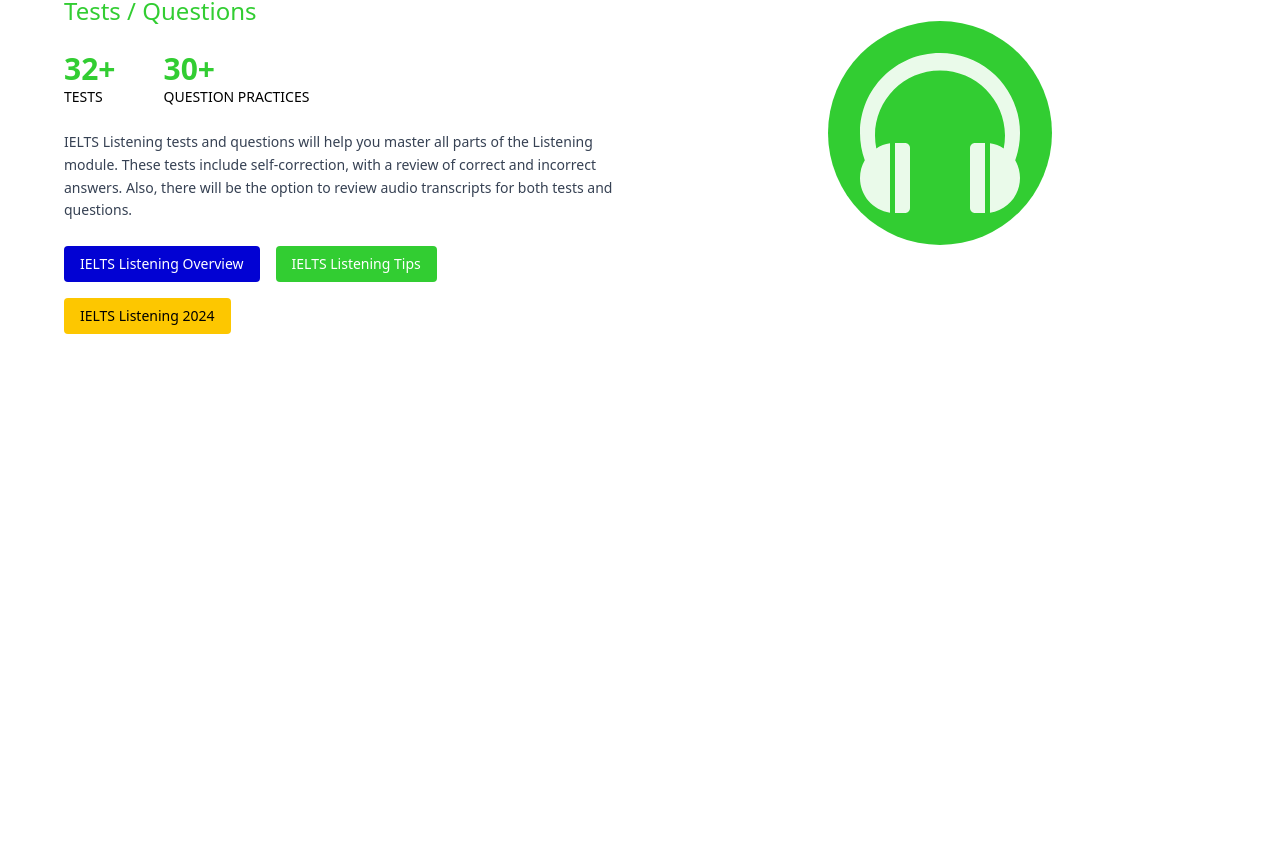
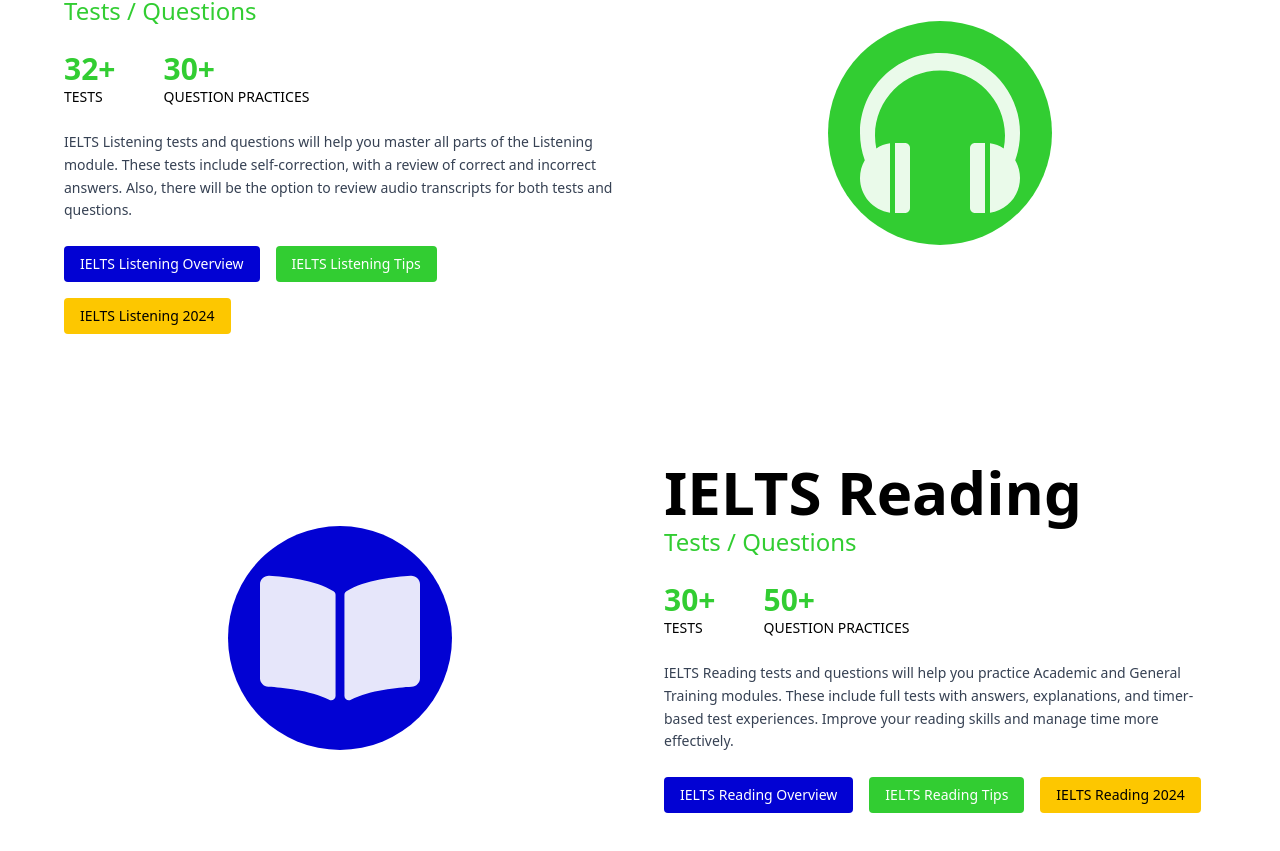
Before and after one commit to kumanboy/ielts-sim, a Next.js app: page / in a window 1280 px wide. Shown: the part 465-1316 px from the top of the page. Before the commit the page ends 863 px from the top, so only its background shows below. Built offline with nearby package versions, Linux system fonts and the light colour scheme.

Commit message:
Reading done

```diff
--- a/app/page.tsx
+++ b/app/page.tsx
@@ -1,11 +1,13 @@
 import Banner from "../components/Banner";
 import ListeningSection from "@/components/ListeningSection";
+import ReadingSection from "@/components/ReadingSection";
 
 export default function HomePage() {
     return (
         <>
             <Banner />
             <ListeningSection/>
+            <ReadingSection/>
         </>
     );
 }
--- /dev/null
+++ b/components/ReadingSection.tsx
@@ -0,0 +1,57 @@
+import { FaBookOpen } from "react-icons/fa";
+
+export default function ReadingSection() {
+    return (
+        <section
+            id="reading"
+            className="w-full py-16 px-4 bg-white text-blackText font-sans"
+        >
+            <div className="max-w-6xl mx-auto flex flex-col md:flex-row-reverse items-center justify-between gap-12">
+                {/* Text Block */}
+                <div className="md:w-1/2">
+                    <h2 className="text-6xl font-bold">IELTS Reading</h2>
+                    <p className="text-[#32CD32] text-2xl mt-1 font-medium">Tests / Questions</p>
+
+                    {/* Stats */}
+                    <div className="flex gap-12 mt-6">
+                        <div>
+                            <p className="text-3xl font-bold text-[#32CD32]">30+</p>
+                            <p className="text-blackText text-sm">TESTS</p>
+                        </div>
+                        <div>
+                            <p className="text-3xl font-bold text-[#32CD32]">50+</p>
+                            <p className="text-blackText text-sm">QUESTION PRACTICES</p>
+                        </div>
+                    </div>
+
+                    {/* Description */}
+                    <p className="mt-6 text-sm text-gray-700 leading-relaxed">
+                        IELTS Reading tests and questions will help you practice Academic and General Training modules.
+                        These include full tests with answers, explanations, and timer-based test experiences.
+                        Improve your reading skills and manage time more effectively.
+                    </p>
+
+                    {/* Buttons */}
+                    <div className="flex flex-wrap gap-4 mt-6">
+                        <button className="bg-[#0202D3] text-white px-4 py-2 rounded hover:opacity-90 text-sm">
+                            IELTS Reading Overview
+                        </button>
+                        <button className="bg-[#32CD32] text-white px-4 py-2 rounded hover:bg-green-600 text-sm">
+                            IELTS Reading Tips
+                        </button>
+                        <button className="bg-yellow-400 text-black px-4 py-2 rounded text-sm">
+                            IELTS Reading 2024
+                        </button>
+                    </div>
+                </div>
+
+                {/* Icon with Blue Background */}
+                <div className="md:w-1/2 flex justify-center">
+                    <div className="p-8 rounded-full bg-[#0202D3]">
+                        <FaBookOpen className="text-white opacity-90" size={160} />
+                    </div>
+                </div>
+            </div>
+        </section>
+    );
+}
```
